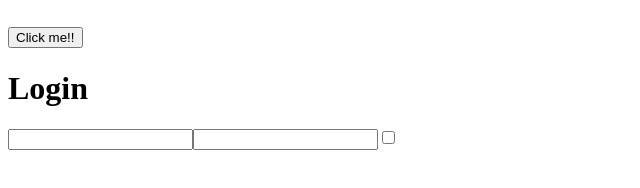
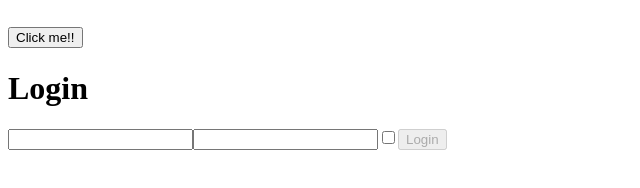
Before and after one commit to DavidePuziello/react-exercises, a React (Create React App) app: page / in a window 1280 px wide. Shown: the part 314-502 px from the top of the page, without its empty margins (0-640 px from the left). Built offline with nearby package versions, Linux system fonts and the light colour scheme.

Commit message:
Feat: Exercise Update

```diff
--- a/src/Login.js
+++ b/src/Login.js
@@ -4,7 +4,8 @@ export class Login extends React.Component {
     state = {
         username: "",
         password: "",
-        remember: false
+        remember: false,
+        disabled: true
     }
 
     handleInputChange = (event) => {
@@ -18,12 +19,24 @@ export class Login extends React.Component {
         })
     }
 
+    onLogin = (event) => {
+        console.log(event)
+        const verify = event.target.disabled
+        this.setState({
+            disabled : verify
+        })
+        console.log(verify)
+    }
+
     render() {
         return <>
-            <h1>Login</h1>
-            <input name="username" value={this.state.username} onChange={this.handleInputChange}></input>
-            <input name="password" type="password" value={this.state.password} onChange={this.handleInputChange}></input>
-            <input name="remember" type="checkbox" checked={this.state.remember} onChange={this.handleInputChange}/>
+            <form onSubmit={this.onLogin}>
+                <h1>Login</h1>
+                <input name="username" value={this.state.username} onChange={this.handleInputChange} />
+                <input name="password" type="password" value={this.state.password} onChange={this.handleInputChange} />
+                <input name="remember" type="checkbox" checked={this.state.remember} onChange={this.handleInputChange} />
+                <button disabled={!this.state.username || !this.state.password} type="submit">Login</button>
+            </form>
         </>
     }
 }
```
